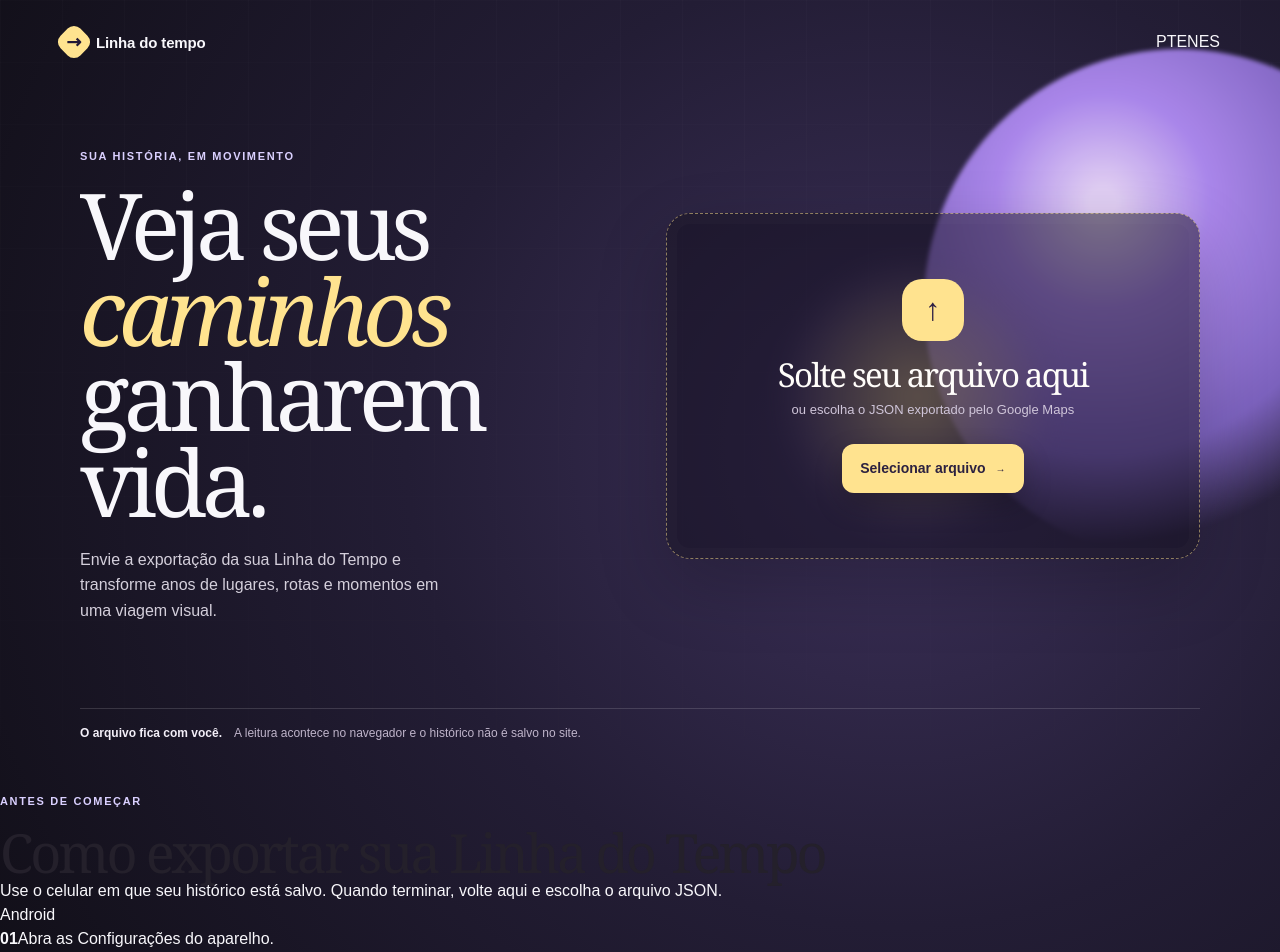
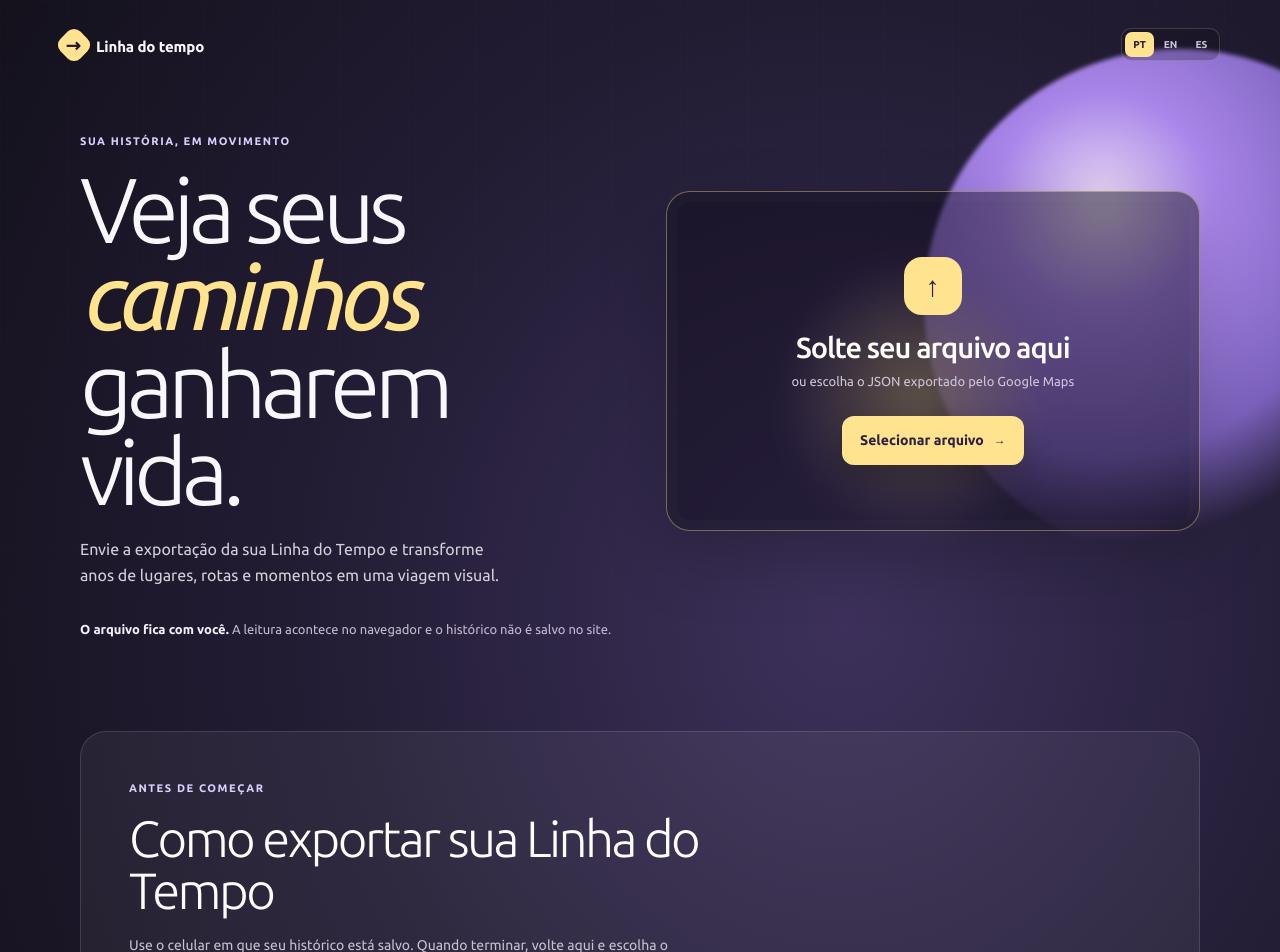
Before and after one commit to natharuc/timeline, a Next.js app: page / in a window 1280 px wide. Shown: the top 952 px of the page. Built offline with nearby package versions, Linux system fonts and the light colour scheme.

Commit message:
Evolui mapa e idiomas

```diff
--- a/app/globals.css
+++ b/app/globals.css
@@ -1,3 +1,4 @@
+@import url("https://fonts.googleapis.com/css2?family=Ubuntu:ital,wght@0,300;0,400;0,500;0,700;1,400&display=swap");
 @import "tailwindcss";
 
 :root {
@@ -15,116 +16,141 @@
 
 * { box-sizing: border-box; }
 html { scroll-behavior: smooth; }
-body { margin: 0; background: var(--paper); color: var(--paper-ink); font-family: Arial, Helvetica, sans-serif; }
+body { margin: 0; background: var(--paper); color: var(--paper-ink); font-family: "Ubuntu", Arial, sans-serif; }
 button, input { font: inherit; }
 button { cursor: pointer; }
+h1, h2, h3, p { margin-top: 0; }
 
-.hero-shell {
-  position: relative; min-height: 620px; overflow: hidden; isolation: isolate;
-  color: var(--ink); background:
-    radial-gradient(90% 90% at 66% 44%, #3d315b 0%, #231d35 45%, var(--night-deep) 100%);
+.hero-shell,
+.upload-shell {
+  position: relative;
+  overflow: hidden;
+  isolation: isolate;
+  color: var(--ink);
+  background: radial-gradient(90% 90% at 66% 44%, #3d315b 0%, #231d35 45%, var(--night-deep) 100%);
 }
-.upload-shell { min-height: 100vh; overflow: hidden; position: relative; isolation: isolate; color: var(--ink); background: radial-gradient(85% 92% at 70% 38%, #3d315b 0%, #231d35 45%, var(--night-deep) 100%); }
-.upload-shell::before { content: ""; position: absolute; z-index: -1; inset: 0; opacity: .23; background-image: linear-gradient(90deg, rgba(255,255,255,.07) 1px, transparent 1px), linear-gradient(rgba(255,255,255,.05) 1px, transparent 1px); background-size: 62px 62px; mask-image: linear-gradient(to bottom, black, transparent 84%); }
-.upload-content { width: min(1120px, calc(100% - 80px)); min-height: 520px; display: grid; grid-template-columns: .95fr 1.05fr; align-items: center; gap: clamp(45px, 8vw, 140px); margin: 42px auto 0; }
-.upload-copy { max-width: 470px; }
-.upload-copy > p:last-child { max-width: 390px; margin: 21px 0 0; color: #d4cfdb; font-size: 16px; line-height: 1.6; }
-.upload-card { min-height: 346px; display: flex; flex-direction: column; align-items: center; justify-content: center; padding: 38px; border: 1.5px dashed rgba(255,227,143,.5); border-radius: 24px; color: #f7f3ff; background: rgba(16,12,27,.5); box-shadow: inset 0 0 0 10px rgba(255,255,255,.015), 0 26px 70px rgba(0,0,0,.2); text-align: center; transition: background .2s, border-color .2s, transform .2s; }
+
+.hero-shell::before,
+.upload-shell::before {
+  position: absolute;
+  z-index: -1;
+  inset: 0;
+  content: "";
+  opacity: .17;
+  background-image: linear-gradient(90deg, rgba(255,255,255,.07) 1px, transparent 1px), linear-gradient(rgba(255,255,255,.05) 1px, transparent 1px);
+  background-size: 68px 68px;
+  mask-image: linear-gradient(to bottom, black, transparent 82%);
+}
+
+.upload-shell { min-height: 100vh; padding-bottom: 58px; }
+.compact-hero { min-height: 540px; }
+.orb { position: absolute; z-index: -1; border-radius: 999px; filter: blur(2px); opacity: .94; }
+.orb-one { width: 510px; height: 510px; top: 49px; right: -154px; background: radial-gradient(circle at 35% 30%, #ecd9ff 0 3%, #b28df5 22%, #8166c5 52%, transparent 70%); }
+.orb-two { width: 265px; height: 265px; top: 264px; right: 230px; background: radial-gradient(circle, rgba(255,227,143,.62), rgba(140,101,210,.1) 70%); filter: blur(15px); }
+
+.topbar {
+  display: flex;
+  max-width: 1240px;
+  align-items: center;
+  justify-content: space-between;
+  margin: 0 auto;
+  padding: 28px 40px;
+}
+
+.nav-actions { display: flex; align-items: center; gap: 12px; }
+.brand { color: inherit; font-size: 15px; font-weight: 700; letter-spacing: -.01em; text-decoration: none; }
+.brand span { display: inline-grid; width: 28px; height: 28px; margin-right: 8px; border-radius: 9px; place-items: center; color: #211836; background: var(--yellow); font-size: 18px; transform: rotate(45deg); }
+
+.language-switcher { display: inline-flex; gap: 2px; padding: 3px; border: 1px solid rgba(255,255,255,.17); border-radius: 10px; background: rgba(12,9,17,.22); }
+.language-switcher button { min-width: 29px; padding: 5px 6px; border: 0; border-radius: 7px; color: #c9c1d7; background: transparent; font-size: 10px; font-weight: 700; transition: color .2s, background .2s; }
+.language-switcher button.active { color: #241b35; background: var(--yellow); }
+
+.upload-content { display: grid; width: min(1120px, calc(100% - 80px)); min-height: 500px; grid-template-columns: .95fr 1.05fr; align-items: center; gap: clamp(45px, 8vw, 140px); margin: 22px auto 0; }
+.upload-copy { max-width: 490px; }
+.upload-copy > p:last-child { max-width: 435px; margin: 21px 0 0; color: #d4cfdb; font-size: 16px; line-height: 1.62; }
+.upload-card { display: flex; min-height: 340px; flex-direction: column; align-items: center; justify-content: center; padding: 38px; border: 1px solid rgba(255,227,143,.4); border-radius: 24px; color: #f7f3ff; background: rgba(16,12,27,.48); box-shadow: inset 0 0 0 10px rgba(255,255,255,.015), 0 26px 70px rgba(0,0,0,.2); text-align: center; transition: background .2s, border-color .2s, transform .2s; }
 .upload-card.dragging { border-color: var(--yellow); background: rgba(117,89,185,.28); transform: scale(1.015); }
-.upload-icon { display: grid; width: 62px; height: 62px; margin-bottom: 18px; border: 1px solid rgba(255,227,143,.5); border-radius: 20px; place-items: center; color: #2e2044; background: var(--yellow); font-size: 31px; font-weight: 800; }
-.upload-card h2 { color: #fffdfa; font-family: Georgia, "Times New Roman", serif; font-size: 33px; }
+.upload-icon { display: grid; width: 58px; height: 58px; margin-bottom: 18px; border-radius: 18px; place-items: center; color: #2e2044; background: var(--yellow); font-size: 28px; font-weight: 700; }
+.upload-card h2 { margin-bottom: 0; color: #fffdfa; font-size: 29px; font-weight: 500; letter-spacing: -.035em; }
 .upload-card > p { margin: 9px 0 24px; color: #cfc5d9; font-size: 13px; }
 .file-input { display: none; }
-.upload-error { max-width: 320px; margin: 18px 0 0 !important; color: #ffb7b7 !important; line-height: 1.4; }
-.privacy-strip { width: min(1120px, calc(100% - 80px)); display: flex; align-items: flex-start; gap: 12px; margin: 62px auto 35px; padding: 15px 0; border-top: 1px solid rgba(255,255,255,.14); color: #bfb4ca; font-size: 12px; line-height: 1.55; }
-.privacy-strip span { color: var(--yellow); font-size: 17px; }
-.privacy-strip p { margin: 0; }
-.privacy-strip strong { color: #f3eff8; }
-.compact-hero { min-height: 620px; }
-.file-chip { display: flex; max-width: 270px; align-items: center; gap: 8px; padding: 8px 11px; overflow: hidden; border: 1px solid rgba(255,255,255,.16); border-radius: 999px; color: #ded9e7; background: rgba(12,9,17,.22); font-size: 12px; }
+.upload-error { max-width: 340px; margin: 18px 0 0 !important; color: #ffb7b7 !important; line-height: 1.4; }
+
+.eyebrow { margin: 0 0 15px; color: #dad0ff; font-size: 11px; font-weight: 700; letter-spacing: .14em; text-transform: uppercase; }
+.eyebrow.dark { color: #887b9a; }
+h1 { max-width: 760px; margin-bottom: 22px; font-size: clamp(52px, 7.2vw, 98px); font-weight: 300; line-height: .95; letter-spacing: -.065em; }
+h1 em { color: var(--yellow); font-weight: 400; }
+h2 { margin-bottom: 0; color: var(--paper-ink); font-size: clamp(32px, 4.1vw, 51px); font-weight: 300; line-height: 1.02; letter-spacing: -.05em; }
+
+.primary-button { display: inline-flex; align-items: center; gap: 10px; padding: 14px 18px; border: 0; border-radius: 12px; color: #2c2140; background: var(--yellow); box-shadow: 0 12px 28px rgba(0,0,0,.22); font-size: 14px; font-weight: 700; transition: transform .2s, box-shadow .2s; }
+.primary-button:hover { box-shadow: 0 17px 34px rgba(0,0,0,.3); transform: translateY(-2px); }
+.primary-button span { font-size: 12px; }
+
+.privacy-strip { width: min(1120px, calc(100% - 80px)); margin: 8px auto 0; color: #c4b9d1; font-size: 13px; line-height: 1.55; }
+.privacy-strip strong { color: #f4effa; }
+.how-to-section { width: min(1120px, calc(100% - 80px)); margin: 92px auto 0; padding: 48px; border: 1px solid rgba(255,255,255,.12); border-radius: 26px; background: rgba(255,255,255,.055); }
+.how-to-heading { max-width: 590px; }
+.how-to-heading h2 { color: #fffdfb; }
+.how-to-heading > p:last-child { max-width: 550px; margin: 18px 0 0; color: #c7c0cf; font-size: 14px; line-height: 1.62; }
+.how-to-grid { display: grid; grid-template-columns: repeat(2, minmax(0, 1fr)); gap: 16px; margin-top: 34px; }
+.how-to-card { padding: 24px; border-radius: 18px; background: rgba(11,8,18,.34); }
+.device-label { color: var(--yellow); font-size: 11px; font-weight: 700; letter-spacing: .14em; }
+.how-to-card ol { display: grid; gap: 17px; margin: 22px 0 0; padding: 0; list-style: none; }
+.how-to-card li { display: grid; grid-template-columns: 28px 1fr; gap: 12px; color: #e4deea; font-size: 13px; line-height: 1.5; }
+.how-to-card li b { color: #9d85cf; font-size: 11px; letter-spacing: .04em; }
+.help-note { margin: 28px 0 0; color: #aaa1b6; font-size: 12px; line-height: 1.5; }
+
+.hero-content { max-width: 1240px; margin: 74px auto 0; padding: 0 40px; }
+.hero-copy { max-width: 465px; color: #d4cfdb; font-size: 17px; line-height: 1.58; }
+.hero-actions { display: flex; align-items: center; gap: 24px; margin-top: 32px; }
+.text-link { color: #f4f0fb; font-size: 14px; font-weight: 700; text-decoration: none; }
+.button-link { padding: 0; border: 0; background: transparent; }
+.text-link span { margin-left: 6px; color: var(--yellow); }
+.file-chip { display: flex; max-width: 270px; align-items: center; gap: 8px; padding: 8px 11px; overflow: hidden; border: 1px solid rgba(255,255,255,.16); border-radius: 10px; color: #ded9e7; background: rgba(12,9,17,.22); font-size: 12px; }
 .file-chip span { overflow: hidden; text-overflow: ellipsis; white-space: nowrap; }
-.button-link { border: 0; padding: 0; background: transparent; }
-.hero-shell::before {
-  content: ""; position: absolute; z-index: -1; inset: 0; opacity: .22;
-  background-image: linear-gradient(90deg, rgba(255,255,255,.07) 1px, transparent 1px), linear-gradient(rgba(255,255,255,.05) 1px, transparent 1px);
-  background-size: 62px 62px; mask-image: linear-gradient(to bottom, black, transparent 84%);
-}
-.orb { position: absolute; z-index: -1; border-radius: 999px; filter: blur(2px); opacity: .94; }
-.orb-one { width: 510px; height: 510px; right: -154px; top: 49px; background: radial-gradient(circle at 35% 30%, #ecd9ff 0 3%, #b28df5 22%, #8166c5 52%, transparent 70%); }
-.orb-two { width: 265px; height: 265px; right: 230px; top: 264px; background: radial-gradient(circle, rgba(255,227,143,.62), rgba(140,101,210,.1) 70%); filter: blur(15px); }
-.topbar { max-width: 1240px; margin: 0 auto; padding: 28px 40px; display: flex; align-items: center; justify-content: space-between; }
-.brand { color: inherit; text-decoration: none; font-size: 15px; font-weight: 700; letter-spacing: -.01em; }
-.brand span { display: inline-grid; width: 28px; height: 28px; margin-right: 8px; border-radius: 9px; place-items: center; color: #211836; background: var(--yellow); font-size: 18px; transform: rotate(45deg); }
-.private-pill { display: flex; align-items: center; gap: 8px; padding: 8px 11px; border: 1px solid rgba(255,255,255,.16); border-radius: 999px; color: #ded9e7; background: rgba(12,9,17,.22); font-size: 12px; }
-.private-pill i, .now-label i { width: 7px; height: 7px; border-radius: 50%; background: #baf5b6; box-shadow: 0 0 0 3px rgba(186,245,182,.14); }
-.hero-content { max-width: 1240px; margin: 64px auto 0; padding: 0 40px; }
-.eyebrow { margin: 0 0 17px; color: #dad0ff; font-size: 11px; font-weight: 700; letter-spacing: .15em; text-transform: uppercase; }
-.eyebrow.dark { color: #796b8b; }
-h1, h2, p { margin-top: 0; }
-h1 { max-width: 760px; margin-bottom: 22px; font-family: Georgia, "Times New Roman", serif; font-size: clamp(54px, 7.2vw, 104px); font-weight: 400; line-height: .93; letter-spacing: -.065em; }
-h1 em { color: var(--yellow); font-weight: 400; }
-.hero-copy { max-width: 450px; color: #d4cfdb; font-size: 17px; line-height: 1.55; }
-.hero-actions { display: flex; align-items: center; gap: 24px; margin-top: 32px; }
-.primary-button { display: flex; align-items: center; gap: 10px; padding: 14px 18px; border: 0; border-radius: 12px; color: #2c2140; background: var(--yellow); box-shadow: 0 12px 28px rgba(0,0,0,.22); font-size: 14px; font-weight: 800; transition: transform .2s, box-shadow .2s; }
-.primary-button:hover { transform: translateY(-2px); box-shadow: 0 17px 34px rgba(0,0,0,.3); }
-.primary-button span { font-size: 10px; }
-.text-link { color: #f4f0fb; text-decoration: none; font-size: 14px; font-weight: 700; }
-.text-link span { margin-left: 6px; color: var(--yellow); }
-.hero-stats { position: absolute; bottom: 0; left: 50%; width: min(1240px, 100%); transform: translateX(-50%); display: grid; grid-template-columns: repeat(3, 1fr); padding: 0 40px; }
-.hero-stats div { min-height: 104px; display: flex; flex-direction: column; justify-content: center; border-top: 1px solid rgba(255,255,255,.17); }
-.hero-stats div + div { padding-left: 30px; border-left: 1px solid rgba(255,255,255,.17); }
-.hero-stats strong { color: var(--yellow); font-family: Georgia, "Times New Roman", serif; font-size: 37px; font-weight: 400; line-height: 1; letter-spacing: -.05em; }
-.hero-stats span { margin-top: 7px; color: #cfc8dc; font-size: 12px; }
 
-.timeline-section { max-width: 1240px; margin: 0 auto; padding: 98px 40px 106px; }
+.timeline-section { max-width: 1240px; margin: 0 auto; padding: 92px 40px 106px; }
 .section-heading { display: flex; align-items: end; justify-content: space-between; gap: 25px; margin-bottom: 32px; }
-h2 { margin-bottom: 0; color: var(--paper-ink); font-family: Georgia, "Times New Roman", serif; font-size: clamp(34px, 4.3vw, 54px); font-weight: 400; line-height: .98; letter-spacing: -.055em; }
 .section-heading > p { margin-bottom: 3px; color: #716d77; font-size: 13px; }
 .experience-grid { display: grid; grid-template-columns: minmax(0, 1.67fr) minmax(290px, .78fr); gap: 19px; }
 .map-card, .control-card { overflow: hidden; border: 1px solid rgba(59,41,77,.12); border-radius: 22px; background: #fffdf9; box-shadow: 0 16px 35px rgba(53,38,73,.07); }
 .map-card { min-height: 540px; }
-.map-canvas { position: relative; width: 100%; height: 100%; min-height: 540px; overflow: hidden; background: #dde7d4; }
+.map-canvas { position: relative; width: 100%; min-height: 540px; overflow: hidden; background: #dde7d4; }
 .map-tiles { position: absolute; inset: 0; overflow: hidden; filter: saturate(.68) contrast(.91) brightness(1.08); }
-.map-tiles::after { content: ""; position: absolute; inset: 0; background: linear-gradient(135deg, rgba(248,245,255,.18), rgba(255,245,209,.1)); pointer-events: none; }
-.map-tiles img { position: absolute; max-width: none; user-select: none; }
+.map-tiles::after { position: absolute; inset: 0; content: ""; background: linear-gradient(135deg, rgba(248,245,255,.18), rgba(255,245,209,.1)); pointer-events: none; }
+.map-tiles img { position: absolute; max-width: none; user-select: none; transition: left .32s ease, top .32s ease, width .32s ease, height .32s ease; }
 .route-layer { position: absolute; inset: 0; width: 100%; height: 100%; overflow: visible; }
 .route-shadow, .route-past { fill: none; stroke-linecap: round; stroke-linejoin: round; }
-.route-shadow { stroke: rgba(68,49,91,.3); stroke-width: 3.5; }
+.route-shadow { stroke: rgba(68,49,91,.28); stroke-width: 3.5; }
 .route-past { stroke: #7251c2; stroke-width: 4.5; filter: drop-shadow(0 1px 3px rgba(80,51,142,.42)); }
-.point-start { fill: #ffe38f; stroke: #382b4c; stroke-width: 2; }
-.point-pulse { fill: rgba(255,227,143,.34); animation: pulse 1.9s ease-out infinite; }
 .point-current { fill: #3b235d; stroke: #fff7d7; stroke-width: 3; }
-@keyframes pulse { 0% { transform: scale(.55); opacity: .95; } 100% { transform: scale(1.25); opacity: 0; } }
-.map-credit { position: absolute; bottom: 12px; right: 14px; color: #686c62; font-size: 10px; text-shadow: 0 1px #fff; }
-.map-legend { position: absolute; top: 16px; left: 16px; display: flex; gap: 11px; padding: 8px 10px; border: 1px solid rgba(59,41,77,.12); border-radius: 10px; color: #453b50; background: rgba(255,253,249,.92); box-shadow: 0 4px 10px rgba(45,31,66,.1); font-size: 11px; font-weight: 700; backdrop-filter: blur(8px); }
-.map-legend span { display: flex; align-items: center; gap: 6px; }
-.legend-line { display: block; width: 17px; height: 4px; border-radius: 6px; background: #7251c2; }
-.legend-dot { display: block; width: 9px; height: 9px; border: 2px solid #fff8dc; border-radius: 50%; background: #3b235d; }
+.map-controls { position: absolute; top: 16px; right: 16px; display: grid; overflow: hidden; border: 1px solid rgba(59,41,77,.12); border-radius: 10px; background: rgba(255,253,249,.94); box-shadow: 0 4px 10px rgba(45,31,66,.1); backdrop-filter: blur(8px); }
+.map-controls button { width: 34px; height: 33px; border: 0; color: #453b50; background: transparent; font-size: 19px; font-weight: 500; line-height: 1; transition: color .15s, background .15s; }
+.map-controls button:hover { color: #523294; background: #eee7fc; }
+.map-controls .zoom-reset { border-top: 1px solid rgba(59,41,77,.11); font-size: 17px; }
+.map-credit { position: absolute; right: 14px; bottom: 12px; color: #686c62; font-size: 10px; text-shadow: 0 1px #fff; }
 
-.control-card { display: flex; flex-direction: column; padding: 25px; }
-.now-card { padding: 15px 15px 17px; border-radius: 16px; color: #f3effe; background: #272034; }
-.now-label { display: flex; align-items: center; gap: 7px; margin-bottom: 14px; color: #cfc1fc; font-size: 10px; font-weight: 800; letter-spacing: .12em; text-transform: uppercase; }
-.now-card strong { display: block; font-family: Georgia, "Times New Roman", serif; font-size: 29px; font-weight: 400; line-height: 1; letter-spacing: -.045em; text-transform: capitalize; }
-.now-card p { margin: 9px 0 0; color: #bcb2c7; font-size: 11px; }
-.now-card b { color: #fff0ad; font-weight: 700; }
+.control-card { display: flex; min-height: 540px; flex-direction: column; padding: 25px; }
+.moment-card { padding: 18px; border-radius: 16px; color: #f3effe; background: #272034; }
+.moment-card strong { display: block; font-size: 30px; font-weight: 400; line-height: 1; letter-spacing: -.05em; text-transform: capitalize; }
+.moment-card p { margin: 10px 0 0; color: #bcb2c7; font-size: 11px; }
+.moment-card b { color: #fff0ad; font-weight: 700; }
 .playback-row { display: grid; grid-template-columns: 43px 1fr 31px; gap: 12px; align-items: center; padding: 22px 1px 20px; }
-.play-button { width: 43px; height: 43px; border: 0; border-radius: 50%; color: #30243e; background: var(--yellow); font-size: 14px; font-weight: 800; }
+.play-button { width: 43px; height: 43px; border: 0; border-radius: 12px; color: #30243e; background: var(--yellow); font-size: 14px; font-weight: 800; }
 .playback-row p { margin-bottom: 4px; color: #736f78; font-size: 11px; }
 .playback-row strong { color: #2b2531; font-size: 13px; }
-.restart-button { width: 31px; height: 31px; border: 1px solid #ded8e4; border-radius: 50%; color: #716878; background: transparent; font-size: 18px; }
+.restart-button { width: 31px; height: 31px; border: 1px solid #ded8e4; border-radius: 9px; color: #716878; background: transparent; font-size: 18px; }
 .range-label { display: flex; justify-content: space-between; color: #716b76; font-size: 11px; font-weight: 700; }
 .timeline-range { --progress: 0%; width: 100%; height: 18px; margin: 3px 0 17px; appearance: none; background: transparent; }
 .timeline-range::-webkit-slider-runnable-track { height: 4px; border-radius: 10px; background: linear-gradient(90deg, #8060cf var(--progress), #ddd6df var(--progress)); }
 .timeline-range::-moz-range-track { height: 4px; border-radius: 10px; background: linear-gradient(90deg, #8060cf var(--progress), #ddd6df var(--progress)); }
 .timeline-range::-webkit-slider-thumb { width: 15px; height: 15px; margin-top: -5.5px; appearance: none; border: 3px solid #fff; border-radius: 50%; background: #8060cf; box-shadow: 0 1px 5px rgba(46,31,73,.3); }
 .timeline-range::-moz-range-thumb { width: 13px; height: 13px; border: 3px solid #fff; border-radius: 50%; background: #8060cf; box-shadow: 0 1px 5px rgba(46,31,73,.3); }
-.speed-control { display: flex; align-items: center; justify-content: space-between; padding: 15px 0; border-top: 1px solid #e8e3e9; border-bottom: 1px solid #e8e3e9; color: #68616f; font-size: 12px; font-weight: 700; }
+.speed-control { display: flex; align-items: center; justify-content: space-between; padding: 15px 0; color: #68616f; font-size: 12px; font-weight: 700; }
 .speed-control div { display: flex; gap: 5px; }
 .speed-control button { min-width: 35px; padding: 6px 7px; border: 1px solid transparent; border-radius: 7px; color: #79727d; background: #f3eff3; font-size: 11px; font-weight: 800; }
 .speed-control button.selected { border-color: #a588e2; color: #5d3d9d; background: #ebddff; }
-.data-note { display: flex; gap: 10px; margin-top: auto; padding-top: 21px; color: #817a87; font-size: 11px; line-height: 1.5; }
-.data-note span { color: #8262c8; font-size: 16px; }
-.data-note p { margin: 0; }
+.data-note { margin: auto 0 0; padding-top: 21px; color: #817a87; font-size: 11px; line-height: 1.5; }
 
 .insights-section { display: grid; grid-template-columns: .9fr 1.1fr; gap: clamp(46px, 8vw, 150px); padding: 92px max(40px, calc((100vw - 1160px) / 2)); color: #eeeaf2; background: #211b2a; }
 .insight-intro h2 { color: #fffdfb; }
@@ -141,31 +167,29 @@ footer { display: flex; align-items: center; justify-content: space-between; gap
 footer button { border: 0; color: #d6cae5; background: transparent; font-size: 11px; font-weight: 700; text-decoration: underline; text-underline-offset: 3px; }
 
 @media (max-width: 760px) {
-  .hero-shell { min-height: 650px; }
-  .upload-content { width: calc(100% - 44px); min-height: auto; grid-template-columns: 1fr; gap: 36px; margin-top: 52px; }
+  .compact-hero { min-height: 510px; }
+  .upload-content { width: calc(100% - 44px); min-height: auto; grid-template-columns: 1fr; gap: 36px; margin-top: 46px; }
   .upload-card { min-height: 310px; padding: 28px 20px; }
-  .upload-card h2 { font-size: 29px; }
-  .privacy-strip { width: calc(100% - 44px); margin-top: 45px; }
-  .file-chip { max-width: 150px; }
-  .orb-one { width: 380px; height: 380px; right: -170px; top: 210px; opacity: .55; }
-  .orb-two { right: 20px; top: 310px; }
-  .topbar, .hero-content, .timeline-section { padding-left: 22px; padding-right: 22px; }
+  .upload-card h2 { font-size: 27px; }
+  .privacy-strip, .how-to-section { width: calc(100% - 44px); }
+  .how-to-section { margin-top: 58px; padding: 28px 22px; }
+  .how-to-grid { grid-template-columns: 1fr; }
+  .file-chip { max-width: 120px; }
+  .orb-one { width: 380px; height: 380px; top: 210px; right: -170px; opacity: .55; }
+  .orb-two { top: 310px; right: 20px; }
+  .topbar, .hero-content, .timeline-section { padding-right: 22px; padding-left: 22px; }
   .topbar { padding-top: 20px; }
+  .nav-actions { gap: 7px; }
   .hero-content { margin-top: 67px; }
-  h1 { font-size: 59px; }
+  h1 { font-size: 55px; }
   .hero-copy { max-width: 350px; font-size: 15px; }
-  .hero-actions { align-items: flex-start; flex-direction: column; gap: 17px; }
-  .hero-stats { padding: 0 22px; }
-  .hero-stats div { min-height: 89px; }
-  .hero-stats div + div { padding-left: 12px; }
-  .hero-stats strong { font-size: 28px; }
-  .hero-stats span { font-size: 10px; }
-  .section-heading { align-items: flex-start; flex-direction: column; margin-bottom: 24px; }
+  .hero-actions { flex-direction: column; align-items: flex-start; gap: 17px; }
+  .section-heading { flex-direction: column; align-items: flex-start; margin-bottom: 24px; }
   .section-heading > p { margin: 0; }
   .experience-grid, .insights-section { grid-template-columns: 1fr; }
   .map-card, .map-canvas { min-height: 390px; }
-  .control-card { min-height: 400px; }
+  .control-card { min-height: 390px; }
   .timeline-section { padding-top: 68px; padding-bottom: 72px; }
   .insights-section { gap: 46px; padding: 70px 22px; }
-  footer { align-items: flex-start; flex-direction: column; padding: 20px 22px; }
+  footer { flex-direction: column; align-items: flex-start; padding: 20px 22px; }
 }
```
